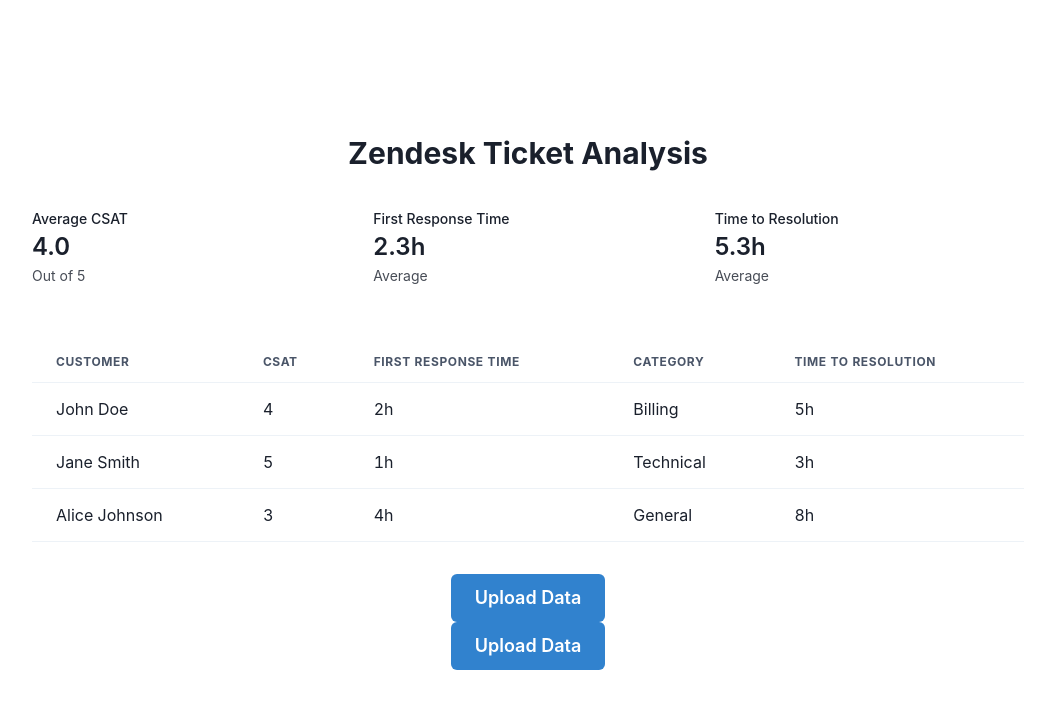
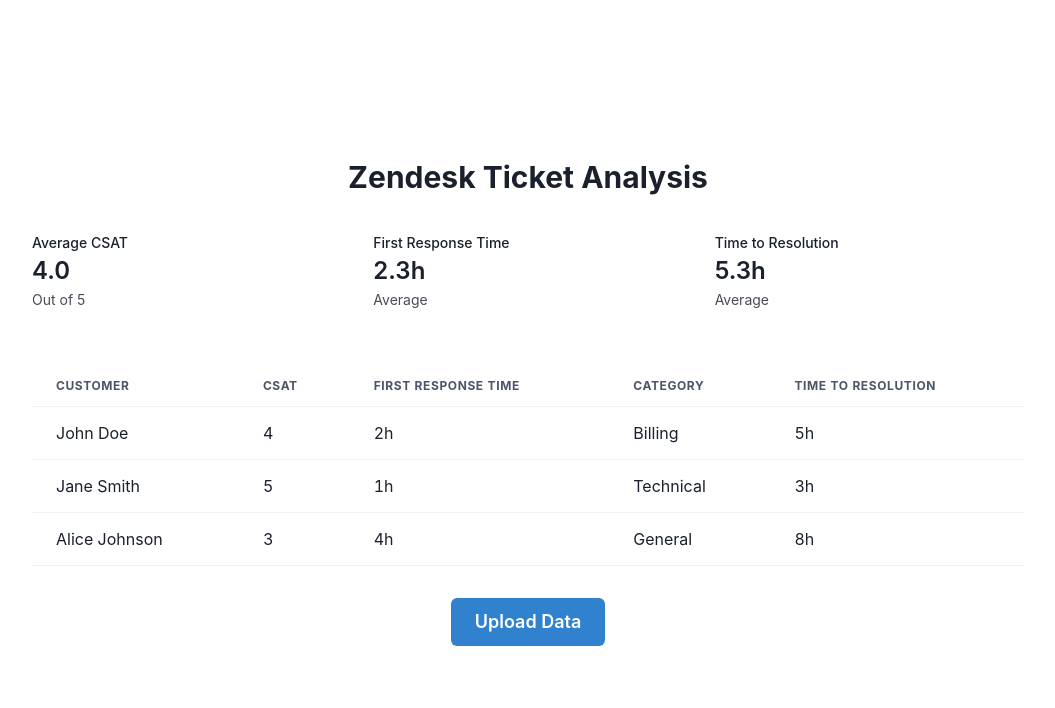
Before and after one commit to GPT-Engineer-App/zendesk-analyzer, a React (Vite) app: page / in a window 1280 px wide. Shown: the top 708 px of the page, without its empty margins (112-1167 px from the left). Built offline with nearby package versions, Linux system fonts and the light colour scheme.

Commit message:
Removed the duplicate "Upload Data" button in the `Index.jsx` file.
Prompt: can you remove the duplicate button

```diff
--- a/src/pages/Index.jsx
+++ b/src/pages/Index.jsx
@@ -123,10 +123,6 @@ const Index = () => {
           Upload Data
         </Button>
       </VStack>
-      {showFileInput && <Input type="file" accept=".csv" onChange={handleFileUpload} mt={4} />}
-      <Button colorScheme="blue" size="lg" onClick={handleFileUploadClick}>
-        Upload Data
-      </Button>
 
       <Modal isOpen={showMappingModal} onClose={() => setShowMappingModal(false)}>
         <ModalOverlay />
```
